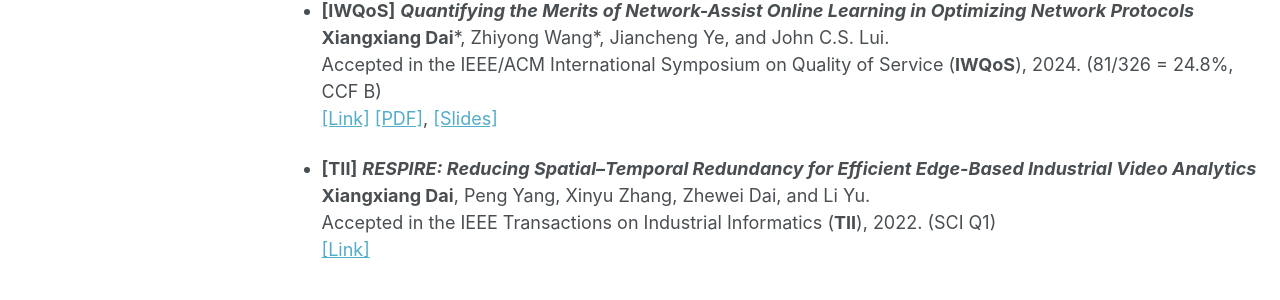
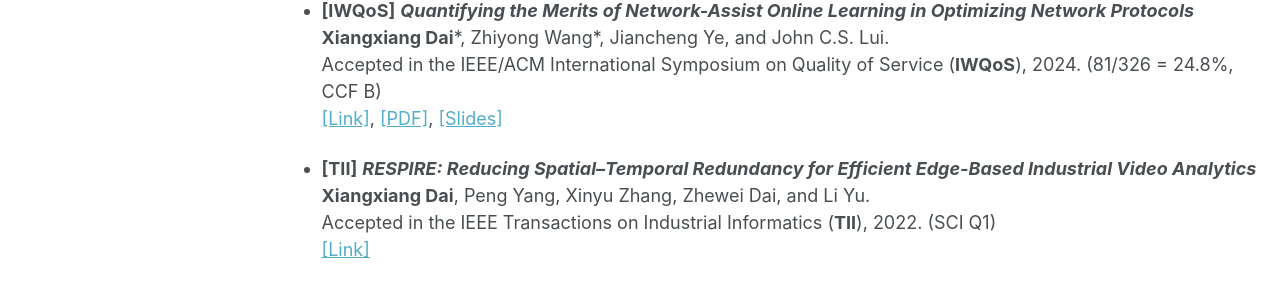
Before and after one commit to Dai-Xiang/daixiangxiang.github.io, a Jekyll site: the page built from _pages/publications.md, in a window 1280 px wide and 1390 px high. Shown: the part 696-996 px from the top of the window. Built offline with Jekyll 4.4.1, drawn with Linux system fonts in a browser that asks for light colours; some web fonts are replaced.

```diff
--- a/_pages/publications.md
+++ b/_pages/publications.md
@@ -34,7 +34,7 @@ Accepted in the ACM Multimedia (**MM**), 2024. (1149/4385 = 26.2%, CCF A)<br>
 - **[IWQoS]** ***Quantifying the Merits of Network-Assist Online Learning in Optimizing Network Protocols***<br>
 **Xiangxiang Dai**\*, Zhiyong Wang\*, Jiancheng Ye, and John C.S. Lui.<br>
 Accepted in the IEEE/ACM International Symposium on Quality of Service (**IWQoS**), 2024. (81/326 = 24.8%, CCF B)<br>
-[[Link]](https://ieeexplore.ieee.org/document/10682895)  [[PDF]](https://xiangxdai.github.io/files/IWQoS24.pdf), [[Slides]](https://xiangxdai.github.io/files/Slides4IWQoS24.pdf)<br>
+[[Link]](https://ieeexplore.ieee.org/document/10682895),  [[PDF]](https://xiangxdai.github.io/files/IWQoS24.pdf), [[Slides]](https://xiangxdai.github.io/files/Slides4IWQoS24.pdf)<br>
 
 
 - **[TII]** ***RESPIRE: Reducing Spatial–Temporal Redundancy for Efficient Edge-Based Industrial Video Analytics***<br>
```
